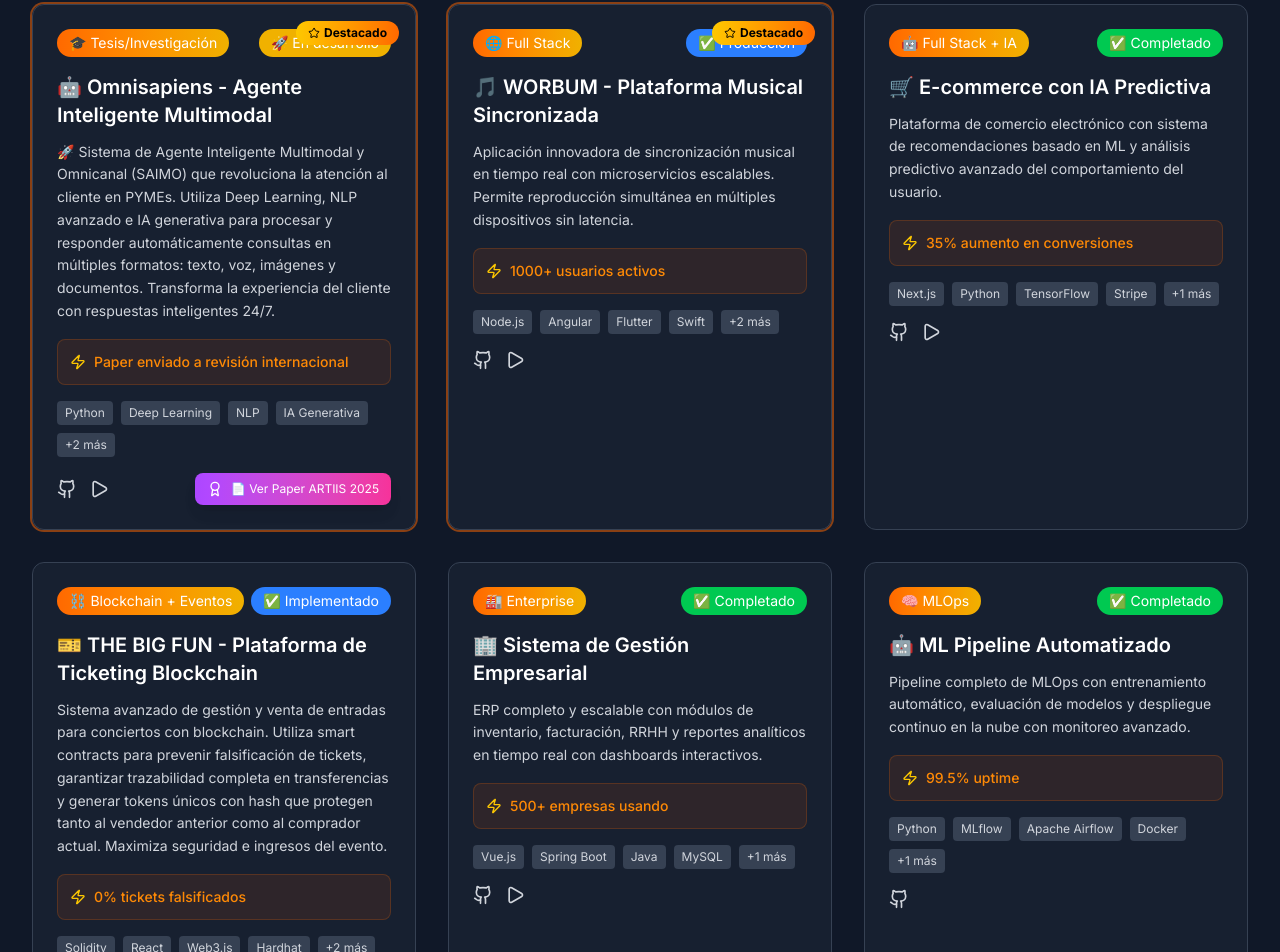
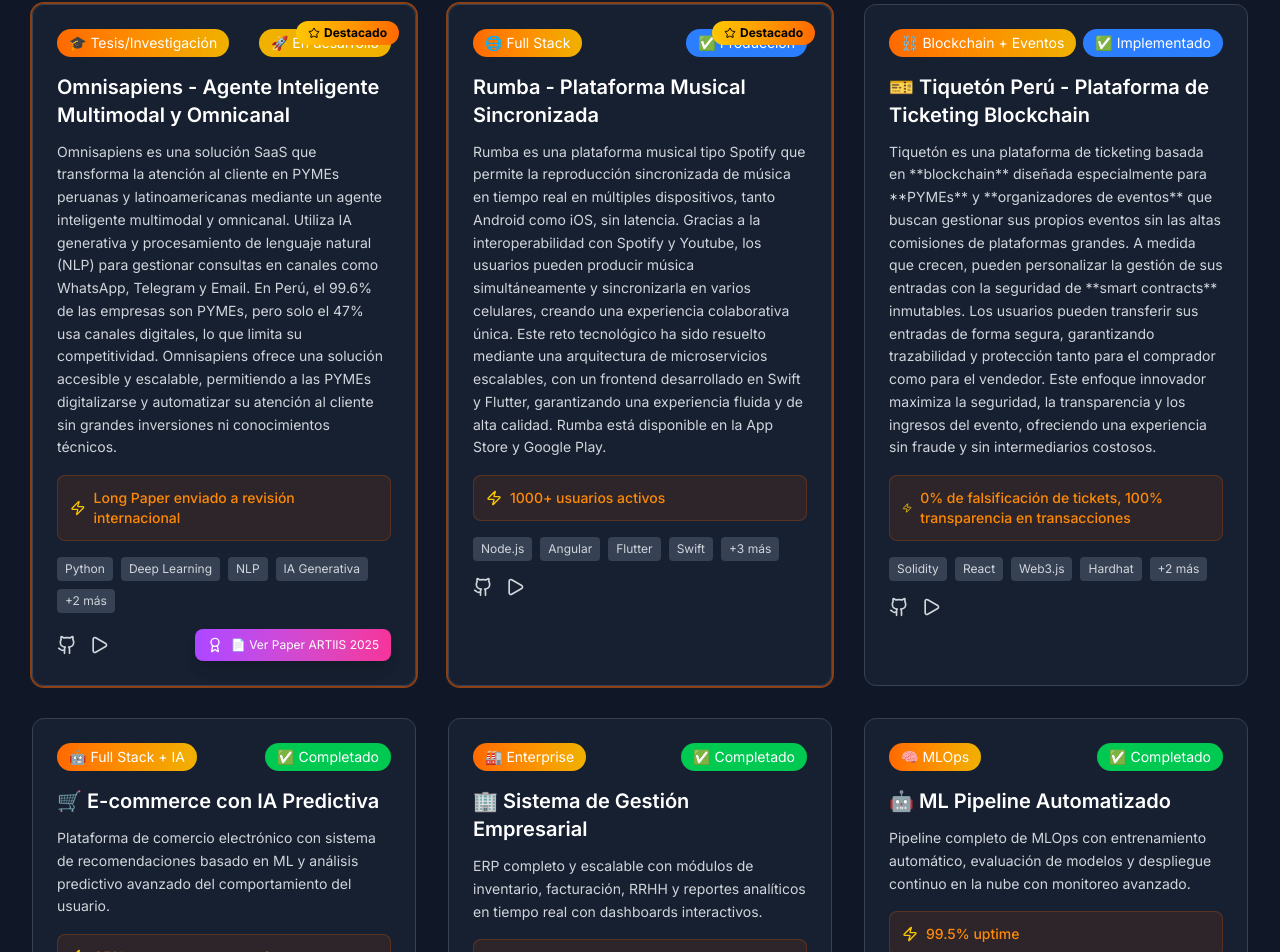
Before and after one commit to JohnPaulMamaniQuispe/my-portfolio, a Next.js app: page / in a window 1280 px wide. Shown: the part 1868-2820 px from the top of the page. Built offline with nearby package versions, Linux system fonts and the light colour scheme.

Commit message:
Final portfolio version with improved content

```diff
--- a/app/page.tsx
+++ b/app/page.tsx
@@ -37,8 +37,8 @@
 
 const PROJECTS = [
   {
-    title: "🤖 Omnisapiens - Agente Inteligente Multimodal",
-    description: "🚀 Sistema de Agente Inteligente Multimodal y Omnicanal (SAIMO) que revoluciona la atención al cliente en PYMEs. Utiliza Deep Learning, NLP avanzado e IA generativa para procesar y responder automáticamente consultas en múltiples formatos: texto, voz, imágenes y documentos. Transforma la experiencia del cliente con respuestas inteligentes 24/7.",
+    title: "Omnisapiens - Agente Inteligente Multimodal y Omnicanal",
+    description: " Omnisapiens es una solución SaaS que transforma la atención al cliente en PYMEs peruanas y latinoamericanas mediante un agente inteligente multimodal y omnicanal. Utiliza IA generativa y procesamiento de lenguaje natural (NLP) para gestionar consultas en canales como WhatsApp, Telegram y Email. En Perú, el 99.6% de las empresas son PYMEs, pero solo el 47% usa canales digitales, lo que limita su competitividad. Omnisapiens ofrece una solución accesible y escalable, permitiendo a las PYMEs digitalizarse y automatizar su atención al cliente sin grandes inversiones ni conocimientos técnicos.",
     tech: ["Python", "Deep Learning", "NLP", "IA Generativa", "FastAPI", "TensorFlow"],
     status: "🚀 En desarrollo",
     type: "🎓 Tesis/Investigación",
@@ -46,19 +46,31 @@
     demo: "https://omnisapiens.netlify.app/",
     paper: "/papers/ARTIIS_2025_Omnisapiens_Paper.pdf",
     highlight: true,
-    metrics: "Paper enviado a revisión internacional"
+    metrics: "Long Paper enviado a revisión internacional"
   },
   {
-    title: "🎵 WORBUM - Plataforma Musical Sincronizada",
-    description: "Aplicación innovadora de sincronización musical en tiempo real con microservicios escalables. Permite reproducción simultánea en múltiples dispositivos sin latencia.",
-    tech: ["Node.js", "Angular", "Flutter", "Swift", "Azure", "Docker"],
+    title: "Rumba  - Plataforma Musical Sincronizada",
+    description: "Rumba es una plataforma musical tipo Spotify que permite la reproducción sincronizada de música en tiempo real en múltiples dispositivos, tanto Android como iOS, sin latencia. Gracias a la interoperabilidad con Spotify y Youtube, los usuarios pueden producir música simultáneamente y sincronizarla en varios celulares, creando una experiencia colaborativa única. Este reto tecnológico ha sido resuelto mediante una arquitectura de microservicios escalables, con un frontend desarrollado en Swift y Flutter, garantizando una experiencia fluida y de alta calidad. Rumba  está disponible en la App Store y Google Play.",
+    tech: ["Node.js", "Angular", "Flutter", "Swift", "Azure", "Docker", "Spotify API"],
     status: "✅ Producción",
     type: "🌐 Full Stack",
     github: "https://github.com/johnmamani",
-    demo: "#",
+    demo: "https://apps.apple.com/pe/app/rumba-free/id6736374623",
     highlight: true,
     metrics: "1000+ usuarios activos"
   },
+  {
+    title: "🎫 Tiquetón Perú - Plataforma de Ticketing Blockchain",
+    description: "Tiquetón es una plataforma de ticketing basada en **blockchain** diseñada especialmente para **PYMEs** y **organizadores de eventos** que buscan gestionar sus propios eventos sin las altas comisiones de plataformas grandes. A medida que crecen, pueden personalizar la gestión de sus entradas con la seguridad de **smart contracts** inmutables. Los usuarios pueden transferir sus entradas de forma segura, garantizando trazabilidad y protección tanto para el comprador como para el vendedor. Este enfoque innovador maximiza la seguridad, la transparencia y los ingresos del evento, ofreciendo una experiencia sin fraude y sin intermediarios costosos.",
+    tech: ["Solidity", "React", "Web3.js", "Hardhat", "IPFS", "Smart Contracts"],
+    status: "✅ Implementado",
+    type: "⛓️ Blockchain + Eventos",
+    github: "https://github.com/johnmamani",
+    demo: "https://tiqueton.netlify.app/",
+    metrics: "0% de falsificación de tickets, 100% transparencia en transacciones"
+  }
+
+,
   {
     title: "🛒 E-commerce con IA Predictiva",
     description: "Plataforma de comercio electrónico con sistema de recomendaciones basado en ML y análisis predictivo avanzado del comportamiento del usuario.",
@@ -69,16 +81,7 @@
     demo: "#",
     metrics: "35% aumento en conversiones"
   },
-  {
-    title: "🎫 THE BIG FUN - Plataforma de Ticketing Blockchain",
-    description: "Sistema avanzado de gestión y venta de entradas para conciertos con blockchain. Utiliza smart contracts para prevenir falsificación de tickets, garantizar trazabilidad completa en transferencias y generar tokens únicos con hash que protegen tanto al vendedor anterior como al comprador actual. Maximiza seguridad e ingresos del evento.",
-    tech: ["Solidity", "React", "Web3.js", "Hardhat", "IPFS", "Smart Contracts"],
-    status: "✅ Implementado",
-    type: "⛓️ Blockchain + Eventos",
-    github: "https://github.com/johnmamani",
-    demo: "https://tiqueton.netlify.app/",
-    metrics: "0% tickets falsificados"
-  },
+
   {
     title: "🏢 Sistema de Gestión Empresarial",
     description: "ERP completo y escalable con módulos de inventario, facturación, RRHH y reportes analíticos en tiempo real con dashboards interactivos.",
@@ -185,7 +188,7 @@
     period: "Abril 2025 - Presente",
     description: "Liderazgo en desarrollo de agente inteligente multimodal para PYMEs usando Deep Learning y NLP. Gestión completa del proyecto desde la concepción hasta la implementación.",
     icon: "🎓",
-    achievements: ["Paper aceptado en ARTIIS 2025", "90% precisión en respuestas automáticas", "Equipo de 5 desarrolladores"]
+    achievements: ["Paper enviado a la conferencia  ARTIIS 2025", "90% precisión en respuestas automáticas", "Equipo de 5 desarrolladores"]
   },
   {
     company: "💼 WORBUM S.A.C",
@@ -976,7 +979,7 @@
               © 2025 {PERSONAL_INFO.name}. Todos los derechos reservados.
             </p>
             <p className="text-gray-500 text-sm mt-2">
-              Desarrollado con ❤️ usando Next.js, React, Tailwind CSS y mucho café ☕
+              Desarrollado con amor usando Next.js, React, Tailwind CSS y mucho café
             </p>
           </div>
         </div>
```
